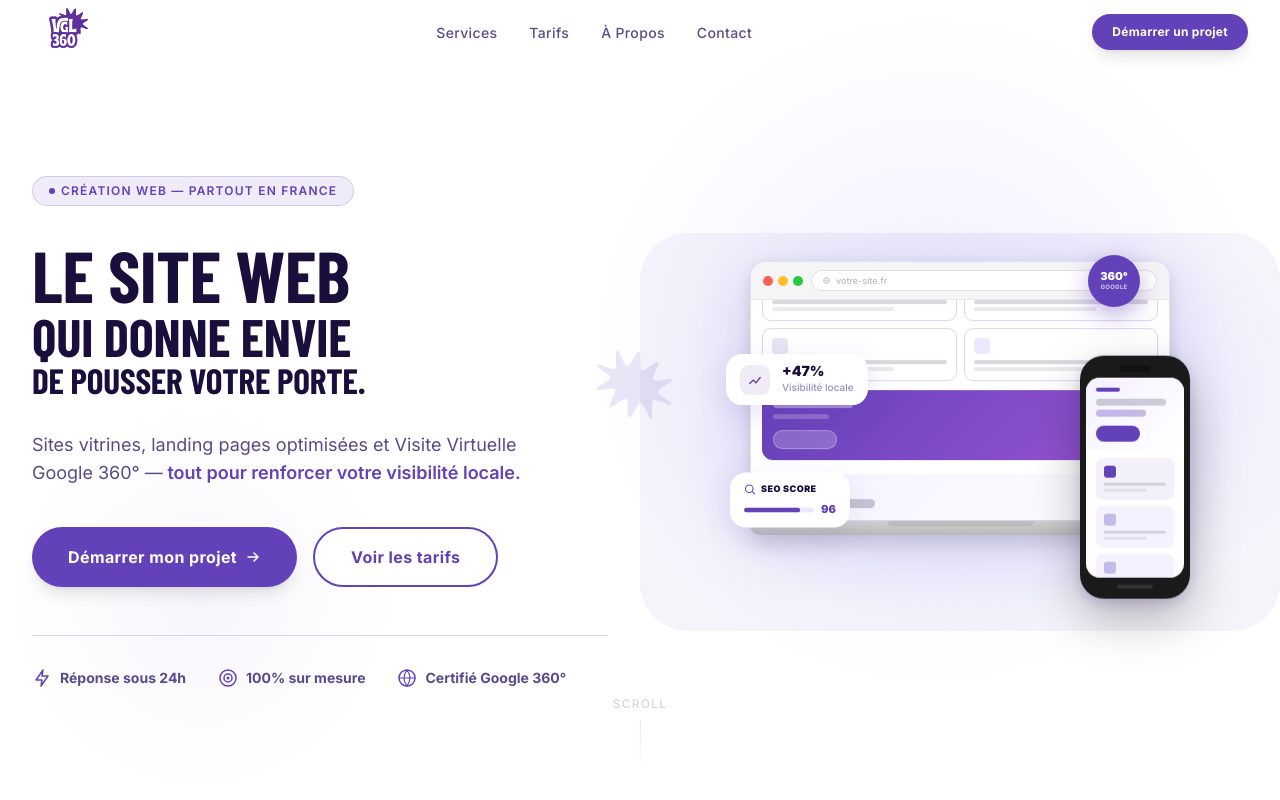
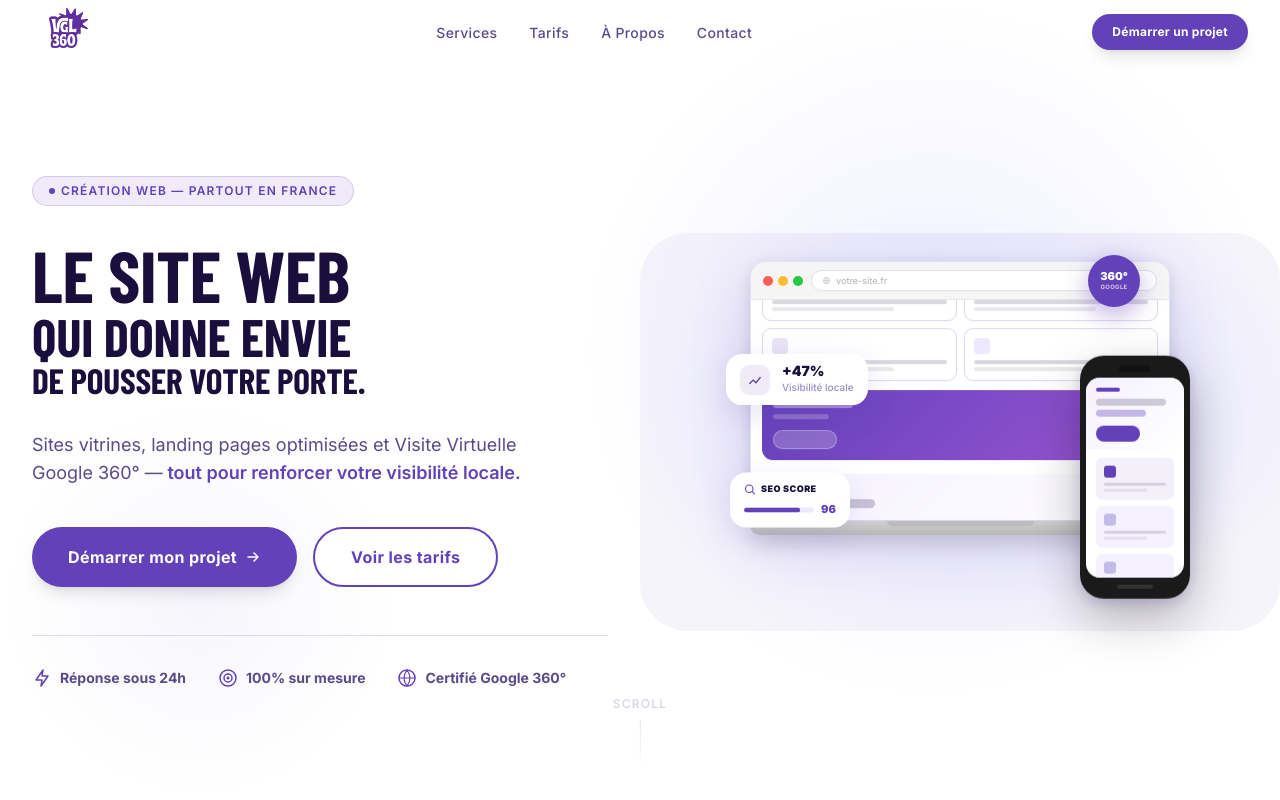
Before and after one commit to arthurvogel54/site-web-VGL360, a Next.js app: page / in a window 1280 px wide. Shown: the top 800 px of the page. Built offline with nearby package versions, Linux system fonts and the light colour scheme; a web font is replaced by a local one.

Commit message:
Hero : suppression de l'étoile décorative de la page d'accueil
https://claude.ai/code/session_01KuB2PbStBWYVvtPD3vje6U

```diff
--- a/components/sections/Hero.tsx
+++ b/components/sections/Hero.tsx
@@ -286,11 +286,6 @@ export function Hero() {
         style={{ background: 'radial-gradient(circle, rgba(99,65,184,0.05) 0%, transparent 70%)' }}
       />
 
-      {/* Star — entre le titre et l'illustration, desktop seulement */}
-      <div aria-hidden="true" className="hidden lg:block absolute pointer-events-none animate-spin-slow" style={{ top: '38%', left: 'calc(50% - 90px)', opacity: 0.13 }}>
-        <img src="/etoile-removebg-preview.png" alt="" style={{ width: 168, height: 168 }} />
-      </div>
-
       <div className="relative z-10 max-w-7xl mx-auto px-6 lg:px-8 py-20 w-full">
         <div className="grid grid-cols-1 lg:grid-cols-2 gap-12 lg:gap-16 items-center">
 
```
